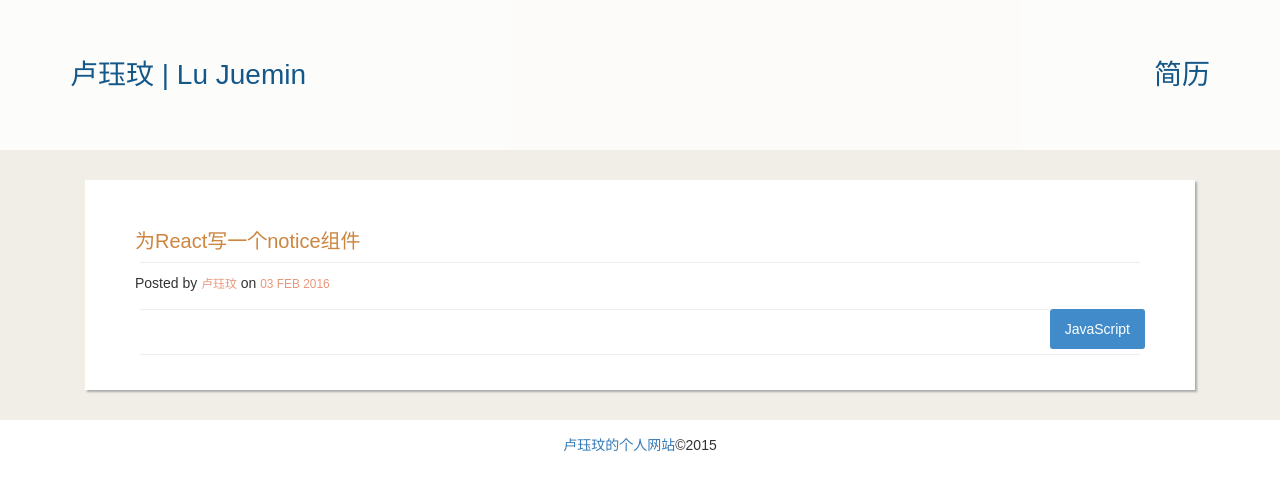
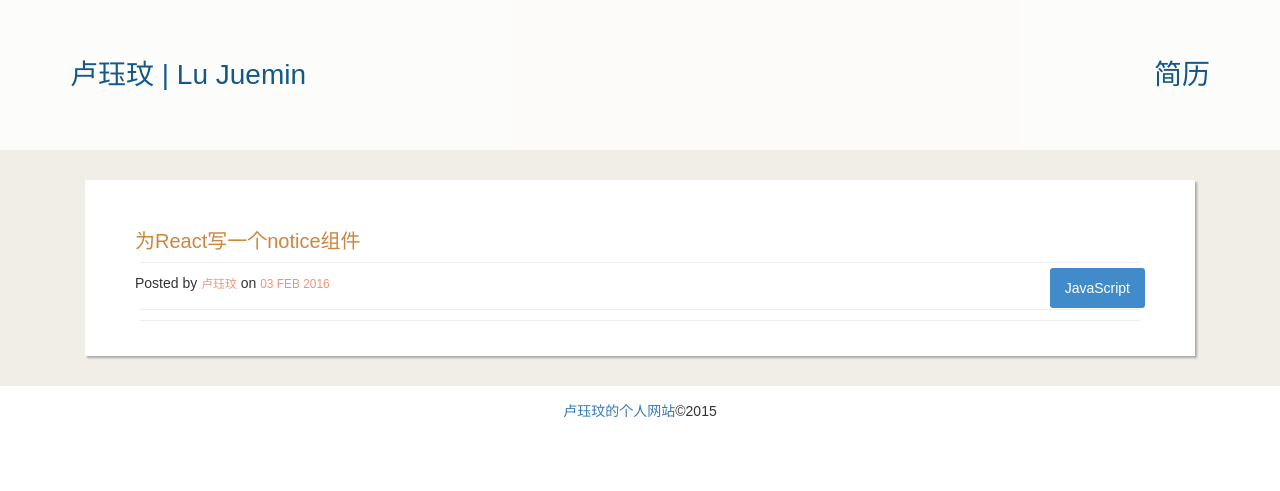
Before and after one commit to juemin90/juemin90.github.io, a Jekyll site: the page built from _posts/2016-2-3-React_Notice_component.html, in a window 1280 px wide. Shown: the top 491 px of the page. Built offline with Jekyll 4.4.1, drawn with Linux system fonts in a browser that asks for light colours; nearby versions of some CDN libraries; comment, search, counter and statistics services are not loaded.

Commit message:
fix: html

```diff
--- a/_layouts/default.html
+++ b/_layouts/default.html
@@ -39,7 +39,7 @@
 		                        <h1>{{ page.title }}</h1>
 		                    </a>
 		                    <hr>
-		                    <p>Posted by <small>卢珏玟</small> on <small>{{ page.date | date_to_string }}</small><div class='post-label'>{{ page.theme }}</div></p>
+		                    <p>Posted by <small>卢珏玟</small> on <small>{{ page.date | date_to_string }}</small><span class='post-label'>{{ page.theme }}</span></p>
 						</div>
 						<div class="content"><p>{{page.content}}</p></div>
 						<div class='footer'>
```
